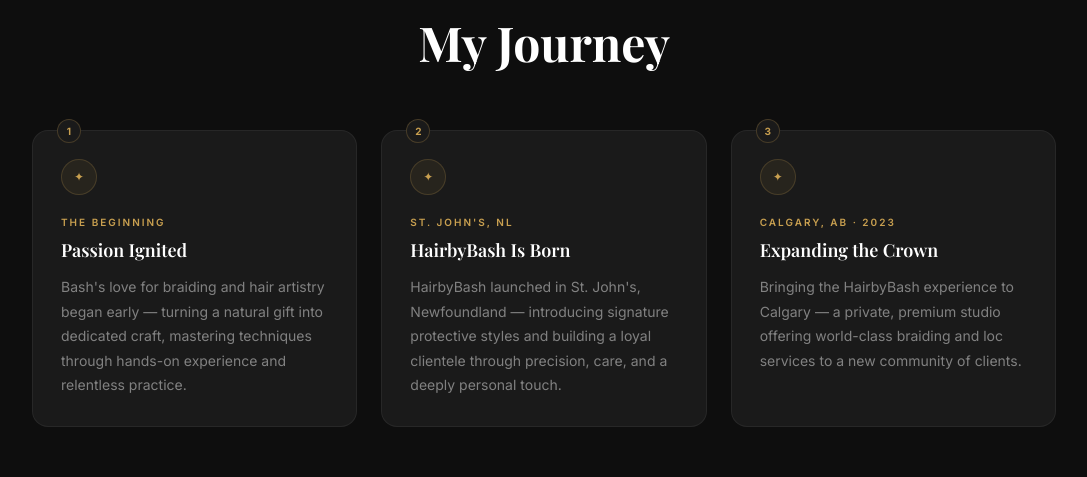
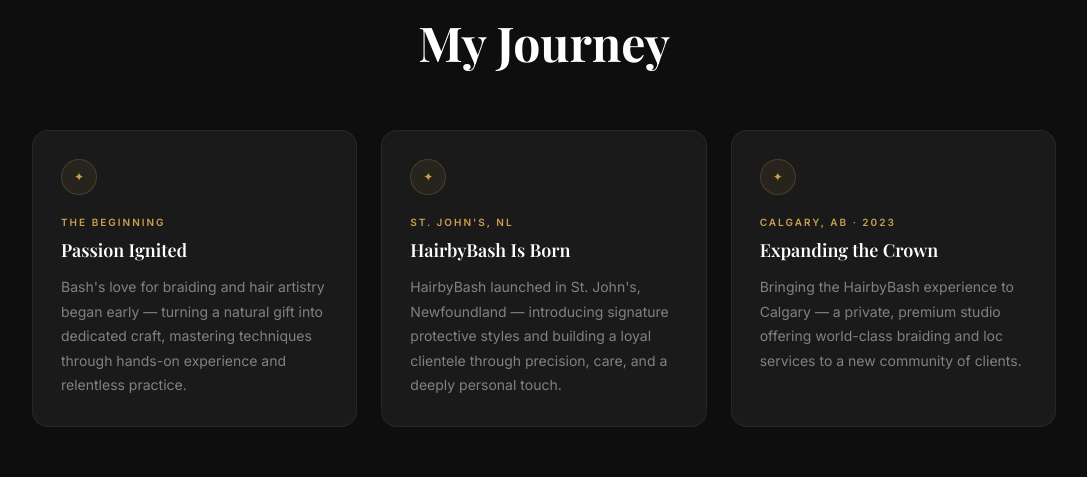
Before and after one commit to a4digitalhubagency/hairbybash, a Next.js app: page /about in a window 1280 px wide. Shown: the part 1605-2082 px from the top of the page, without its empty margins (96-1183 px from the left). Built offline with nearby package versions, Linux system fonts and the light colour scheme.

Commit message:
fix: remove numbered step badges from Journey cards

```diff
--- a/components/about/AboutJourney.tsx
+++ b/components/about/AboutJourney.tsx
@@ -55,16 +55,12 @@
           {milestones.map((m, i) => (
             <motion.div
               key={m.title}
-              className="relative bg-dark-card border border-white/6 rounded-2xl p-7 hover:border-gold/30 transition-colors duration-300 group"
+              className="bg-dark-card border border-white/6 rounded-2xl p-7 hover:border-gold/30 transition-colors duration-300 group"
               initial={{ opacity: 0, y: 28 }}
               whileInView={{ opacity: 1, y: 0 }}
               viewport={viewport}
               transition={{ duration: 0.55, delay: i * 0.12, ease }}
             >
-              {/* Step number */}
-              <div className="absolute -top-3 left-6 bg-dark-card border border-gold/25 rounded-full w-6 h-6 flex items-center justify-center">
-                <span className="text-gold text-[10px] font-bold">{i + 1}</span>
-              </div>
 
               {/* Icon */}
               <div className="w-9 h-9 rounded-full bg-gold/8 border border-gold/20 flex items-center justify-center mb-5 group-hover:bg-gold/15 transition-colors duration-300">
```
